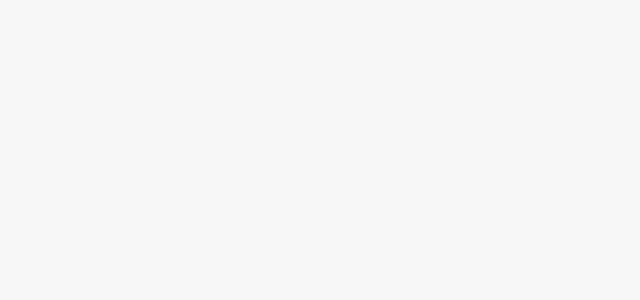
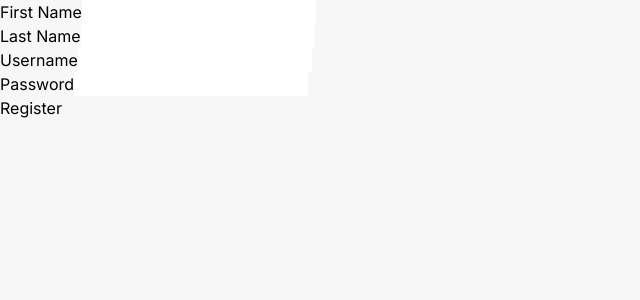
Before and after one commit to wgdevworld/bulk-buy-buddies, a Next.js app in the folder bbb-client/: page / in a window 1280 px wide. Shown: the top 300 px of the page, without its empty margins (0-640 px from the left). Built offline with nearby package versions, Linux system fonts and the light colour scheme.

Commit message:
starting firebase auth

```diff
--- a/bbb-client/src/app/page.tsx
+++ b/bbb-client/src/app/page.tsx
@@ -10,7 +10,7 @@ export default function Home() {
     <div>
       {/* <Messenger /> */}
       {/* <ProductList /> */}
-      {/* <Register /> */}
+      <Register />
       {/* <Login /> */}
     </div>
   );
```
Also changed, not shown: 1 other file (tests, documents, lock files or other folders).
